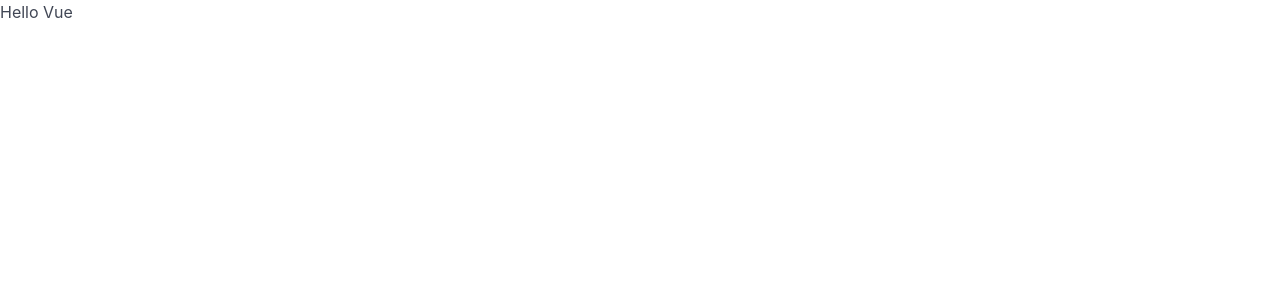
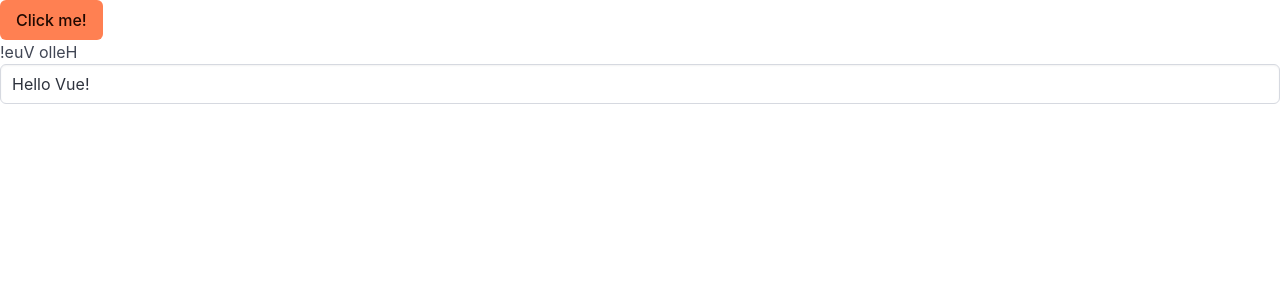
Before and after one commit to Kasparsu/ta25blearnfront, a Vue app: page / in a window 1280 px wide. Shown: the top 300 px of the page. Built offline with nearby package versions, Linux system fonts and the light colour scheme.

Commit message:
Add reverse text example

```diff
--- a/src/App.vue
+++ b/src/App.vue
@@ -1,9 +1,14 @@
 <script setup>
+import { ref } from 'vue';
 
+let message = ref('Hello Vue!');
 </script>
 
 <template>
-    <h1>Hello Vue</h1>
+    <button @click="message = 'Hello TA25B!'" class="button is-primary">Click me!</button>
+    <h1>{{ message.split('').reverse().join('') }}</h1>
+    <!-- <input type="text" class="input" :value="message" @input="message = $event.target.value"> -->
+    <input type="text" class="input" v-model="message">
 </template>
 
 <style>
```
